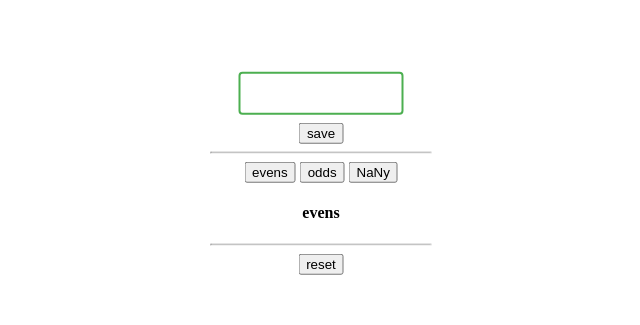
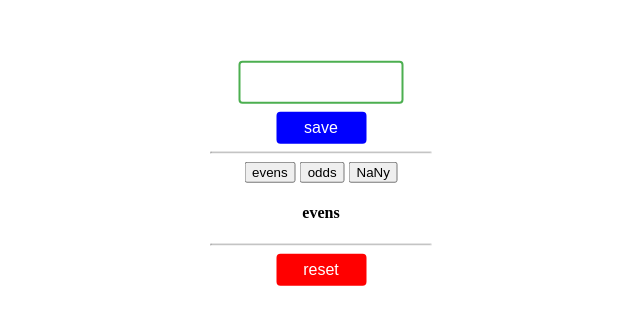
Before and after one commit to thomashaile/even-or-odd, a plain HTML site: page index.html in a window 1280 px wide. Shown: the part 231-556 px from the top of the page, without its empty margins (319-959 px from the left). Drawn offline with Linux system fonts and the light colour scheme.

Commit message:
adding button proprties

```diff
--- a/index.html
+++ b/index.html
@@ -20,15 +20,16 @@
 
 <body>
     <section id='user-interface'>
-    <input id='input' type='text' /><br>
-    <button id='save-button'>save</button>
+        <input id='input' type="text" /><br>
+        <button id='save-button' class="button-save">save</button>
         <hr>
         <button id='evens-button'>evens</button>
         <button id='odds-button'>odds</button>
         <button id='nany-button'>NaNy</button>
-    <div id='selected'></div>
+        <div id='selected'>
+        </div>
         <hr>
-    <button id='reset-button'>reset</button>
+        <button id='reset-button' class="button-reset">reset</button>
     </section>
 
 
```
Lines whose indentation alone changed are shown as unchanged.
